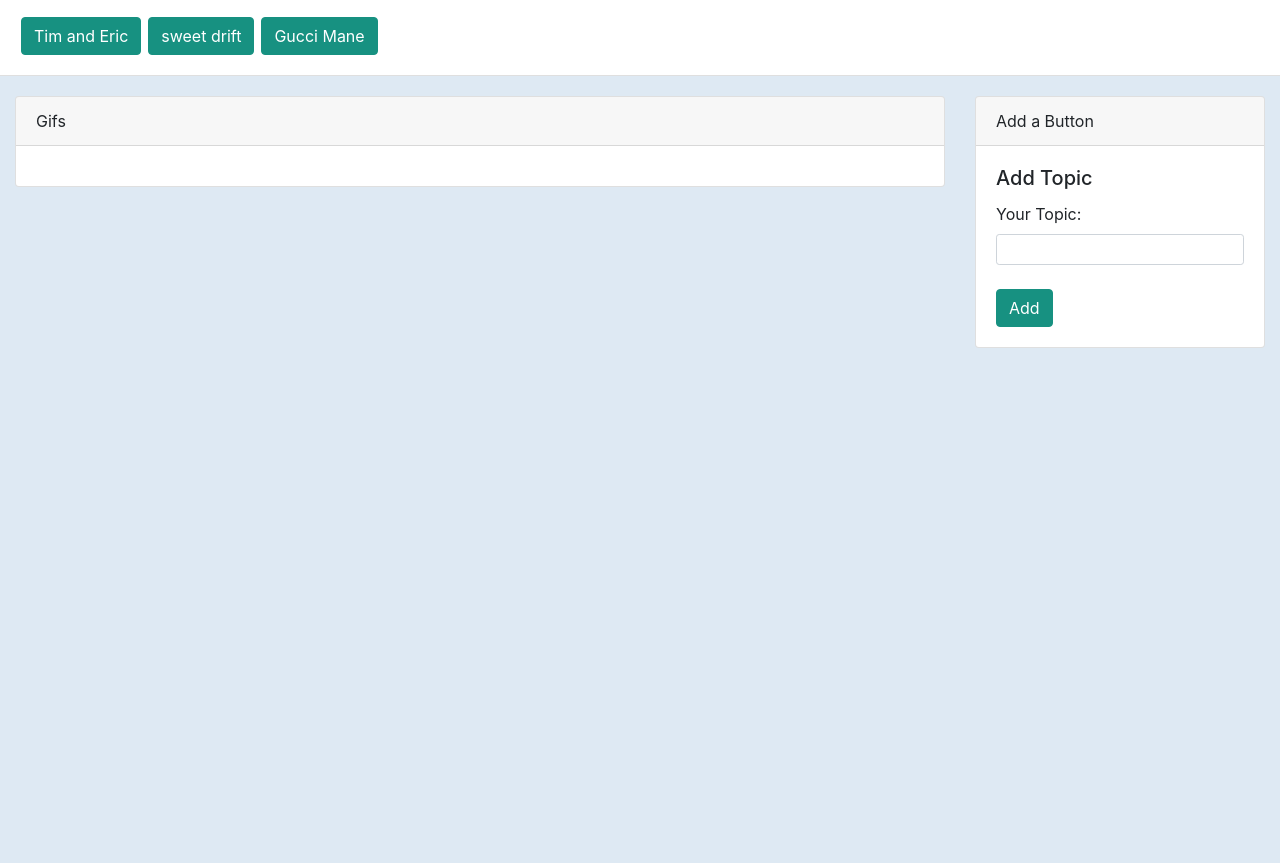
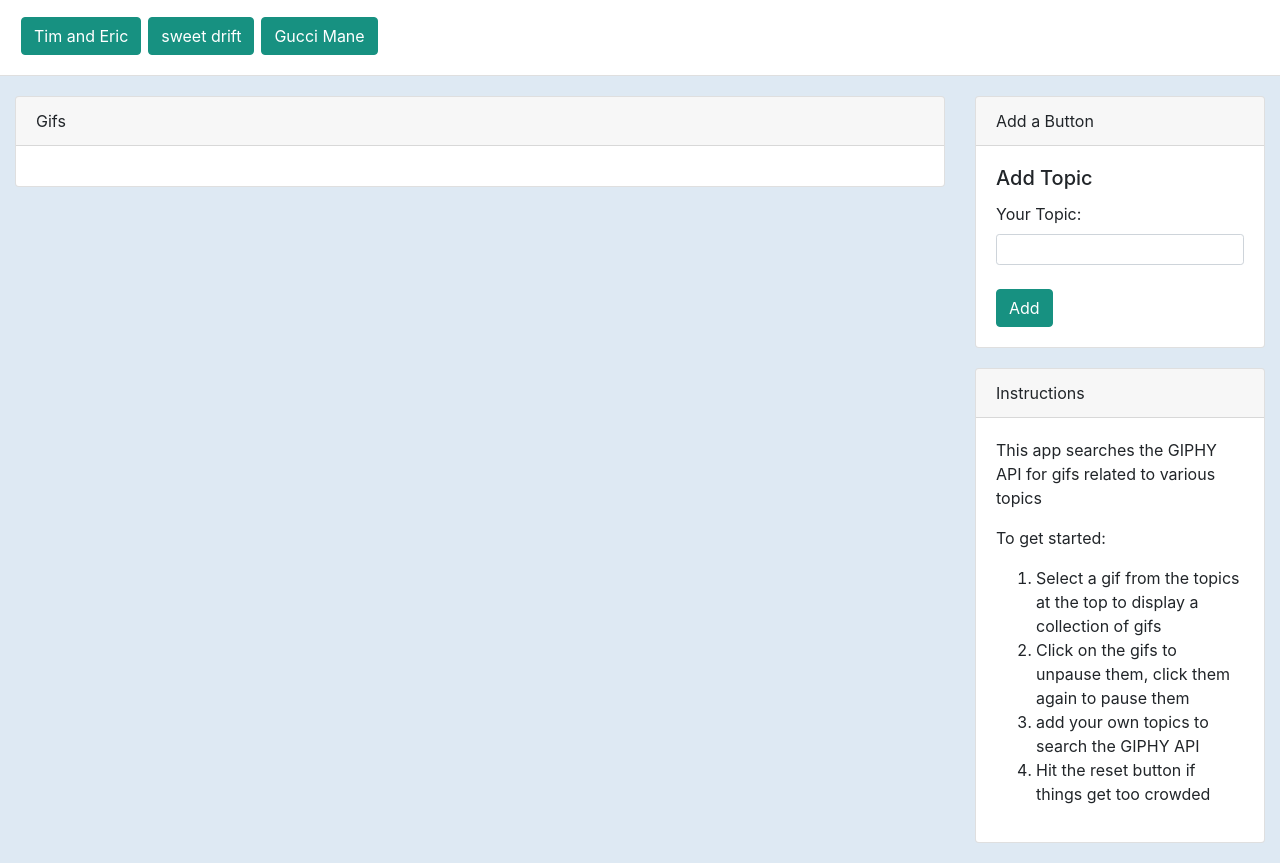
Before and after one commit to rustinpeace91/GifTastic, a plain HTML site: page index.html in a window 1280 px wide. Shown: the part 115-978 px from the top of the page. Before the commit the page ends 800 px from the top, so only its background shows below. Drawn offline with nearby package versions, Linux system fonts and the light colour scheme.

Commit message:
added instructions

```diff
--- a/index.html
+++ b/index.html
@@ -44,6 +44,8 @@
 
       <!--ADD A BUTTON MENU-->
       <div class = "col-sm-5 col-md-3">
+        <div class = "row">
+          <div class = "col-md-12">
           <div class="card">
               <div class="card-header">
                 Add a Button
@@ -59,6 +61,27 @@
 
               </div>
             </div>
+            </div>
+          </div>
+          <div class = "row">
+            <div class = "col-md-12">
+              <div class="card">
+                  <div class="card-header">
+                    Instructions
+                  </div>
+                  <div class="card-body">
+                    <p>This app searches the GIPHY API for gifs related to various topics</p>
+                    <p>To get started:</p>
+                    <ol>
+                      <li>Select a gif from the topics at the top to display a collection of gifs</li>
+                      <li>Click on the gifs to unpause them, click them again to pause them</li>
+                      <li>add your own topics to search the GIPHY API </li>
+                      <li>Hit the reset button if things get too crowded</li>
+                    </ol>
+
+                  </div>
+            </div>
+          </div>
       </div>
     </div>
   </div>
```
Also changed, not shown: 1 other file.
